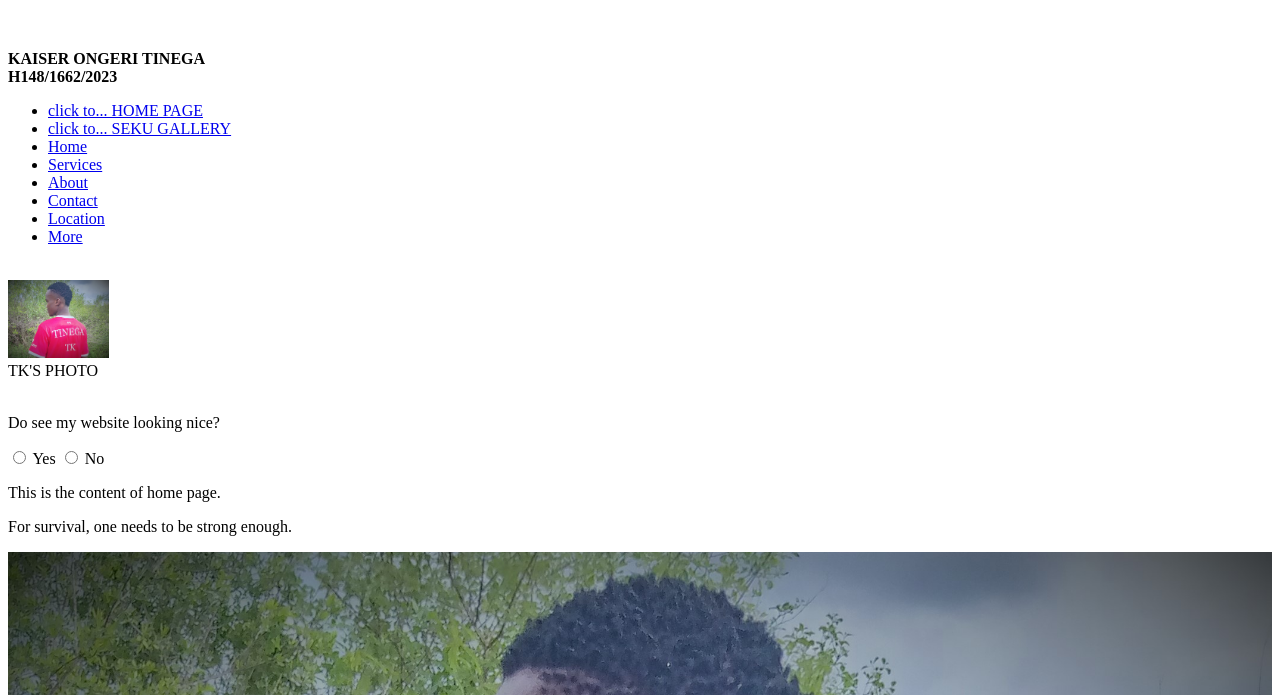
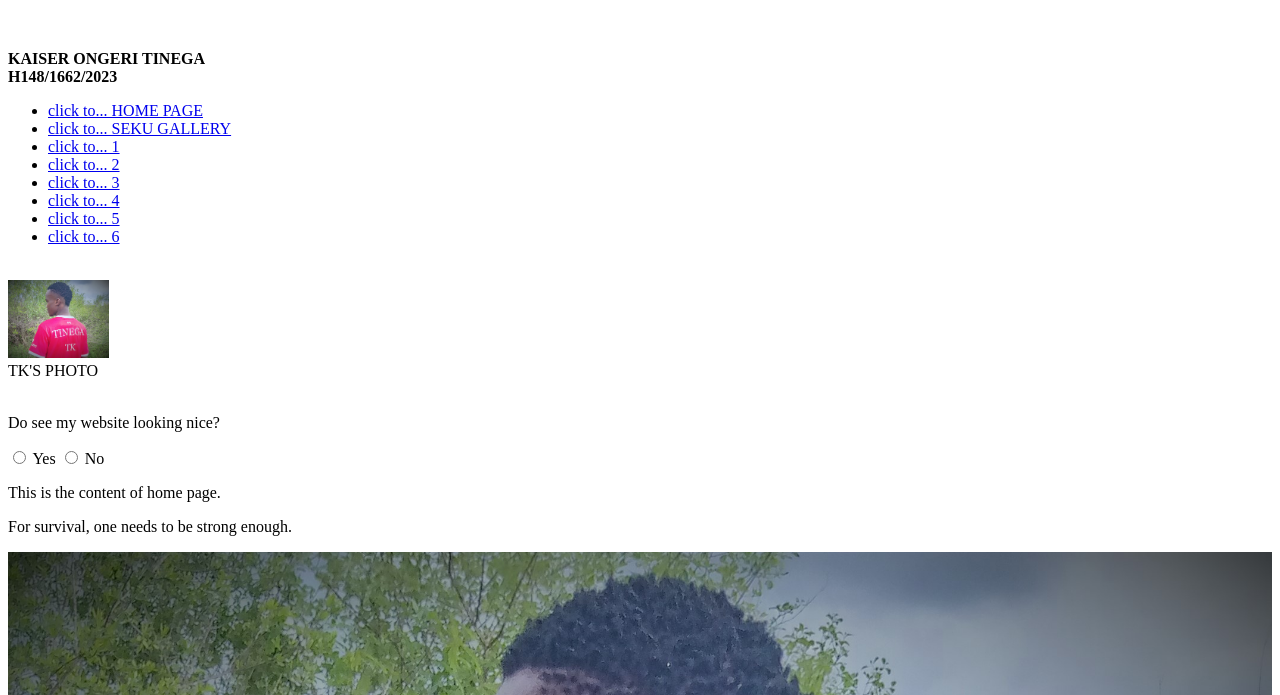
Before and after one commit to TinegaKaiser/webpage, a plain HTML site: page index.html in a window 1280 px wide. Shown: the part 105-800 px from the top of the page. Drawn offline with Linux system fonts and the light colour scheme.

Commit message:
first commit

```diff
--- a/index.html
+++ b/index.html
@@ -18,12 +18,12 @@
         <ul>
             <li><a href="index.html">click to... HOME PAGE</a></li>
             <li><a href="SEKU GALLERY.html">click to... SEKU GALLERY</a></li>
-            <li><a href="page1.html">Home</a></li>
-            <li><a href="page2.html">Services</a></li>
-            <li><a href="page3.html">About</a></li>
-            <li><a href="page4.html">Contact</a></li>
-            <li><a href="page5.html">Location </a></li>
-            <li><a href="page6.html">More</a></li>
+            <li><a href="page1.html">click to... 1</a></li>
+            <li><a href="page2.html">click to... 2</a></li>
+            <li><a href="page3.html">click to... 3</a></li>
+            <li><a href="page4.html">click to... 4</a></li>
+            <li><a href="page5.html">click to... 5</a></li>
+            <li><a href="page6.html">click to... 6</a></li>
         </ul>
     </nav>
 <br>
```
